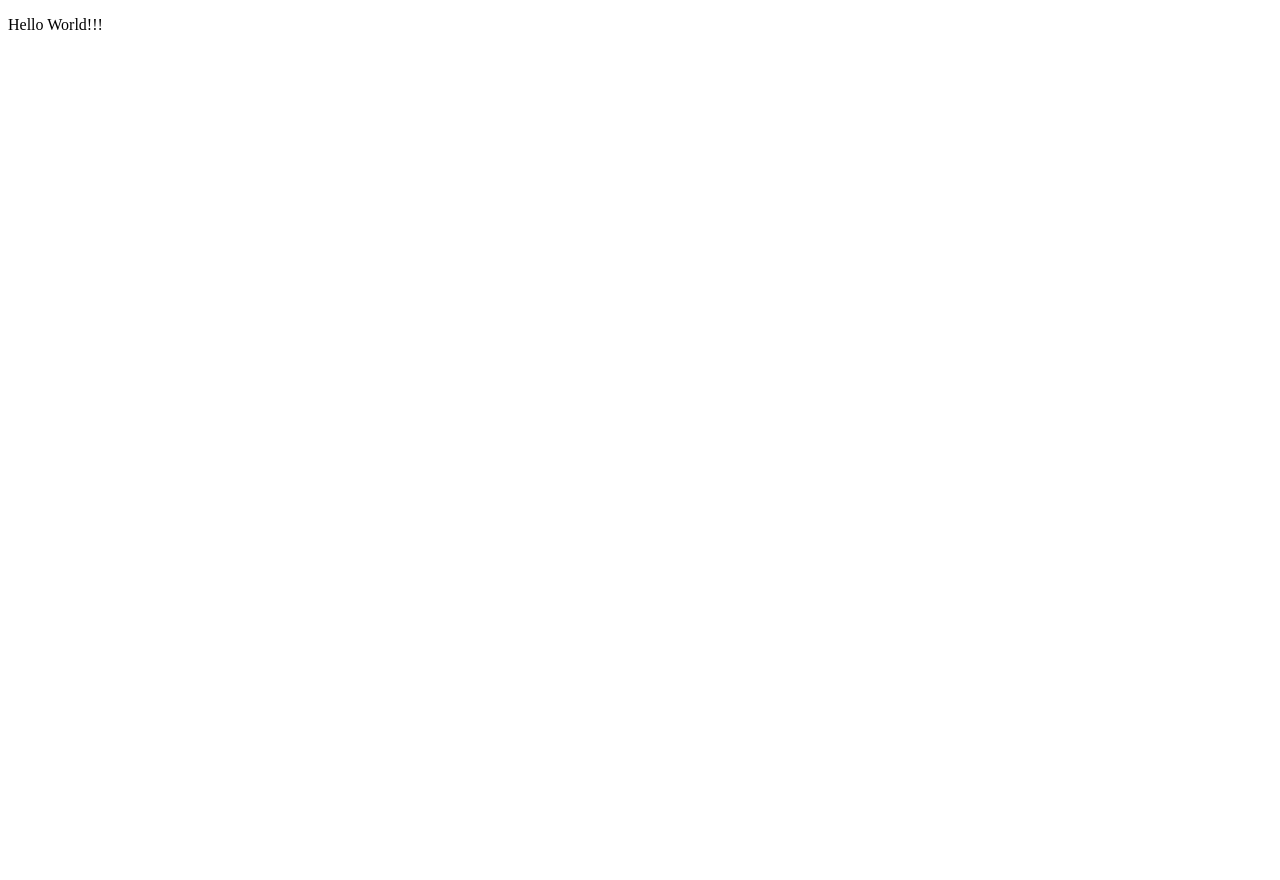
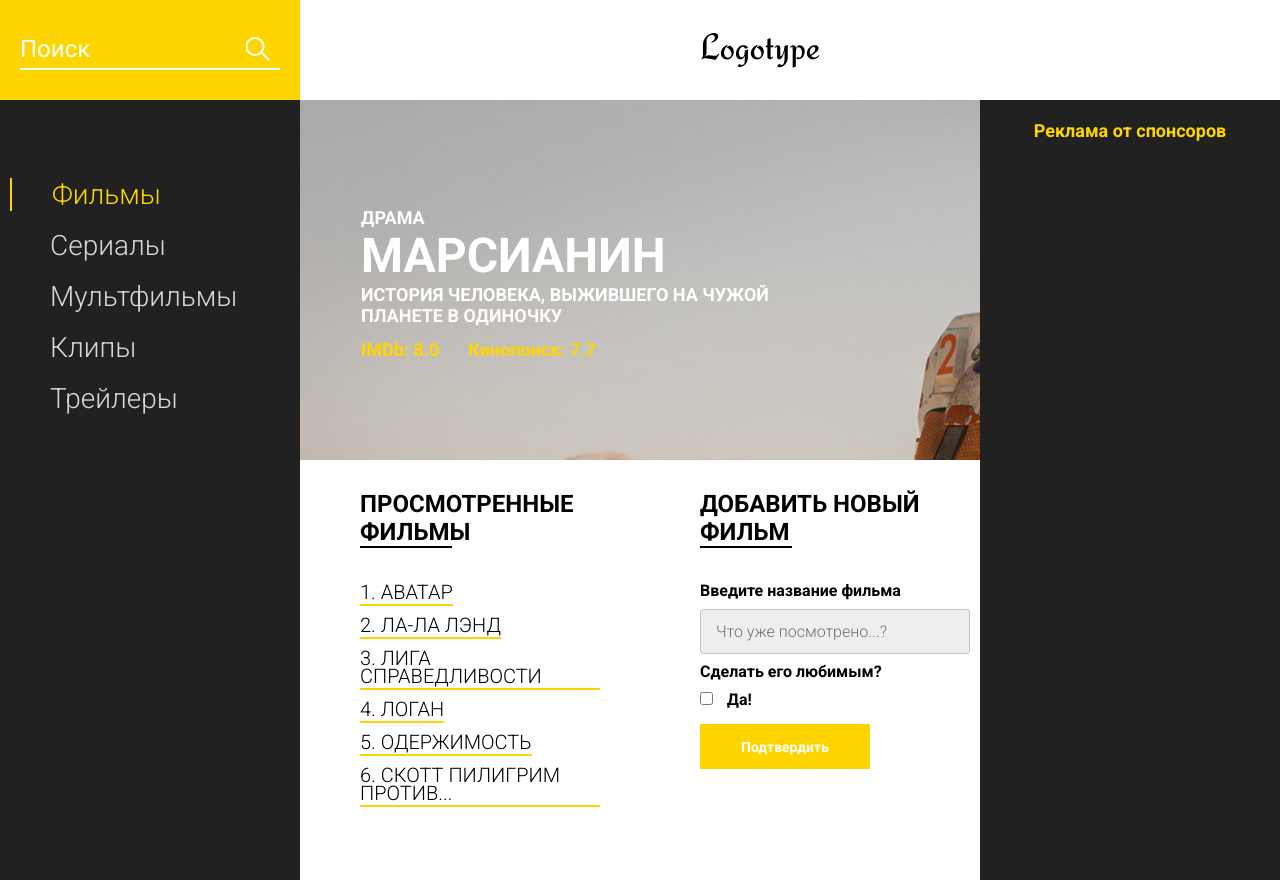
Before and after one commit to Artem-Perminov/neo_park, a website: page acacia/index.html in a window 1280 px wide. Before the commit the page ends 800 px from the top, so only its background shows below. Drawn offline with Linux system fonts and the light colour scheme.

Commit message:
feat: add_filmsPage

```diff
--- a/acacia/index.html
+++ b/acacia/index.html
@@ -2,10 +2,94 @@
 <html lang="en">
   <head>
     <meta charset="UTF-8" />
-    <title>Title</title>
+    <meta name="viewport" content="width=device-width, initial-scale=1.0" />
+    <title>Movie DB</title>
+    <link
+      href="https://fonts.googleapis.com/css?family=Roboto:300,400,700&display=swap&subset=cyrillic-ext"
+      rel="stylesheet"
+    />
+    <link rel="stylesheet" href="css/style.min.css" />
   </head>
   <body>
-    <p>Hello World!!!</p>
+    <header class="header">
+      <div class="header__search">
+        <form action="#">
+          <input type="text" placeholder="Поиск" />
+        </form>
+      </div>
+      <div class="header__logo">
+        <img src="icons/Logotype.svg" alt="logo" />
+      </div>
+    </header>
+    <main class="promo">
+      <div class="promo__menu">
+        <nav class="promo__menu-list">
+          <ul>
+            <li><a class="promo__menu-item promo__menu-item_active" href="#">Фильмы</a></li>
+            <li><a class="promo__menu-item" href="#">Сериалы</a></li>
+            <li><a class="promo__menu-item" href="#">Мультфильмы</a></li>
+            <li><a class="promo__menu-item" href="#">Клипы</a></li>
+            <li><a class="promo__menu-item" href="#">Трейлеры</a></li>
+          </ul>
+        </nav>
+      </div>
+      <div class="promo__content">
+        <div class="promo__bg">
+          <div class="promo__genre">КОМЕДИЯ</div>
+          <div class="promo__title">МАРСИАНИН</div>
+          <div class="promo__descr">ИСТОРИЯ ЧЕЛОВЕКА, ВЫЖИВШЕГО НА ЧУЖОЙ ПЛАНЕТЕ В ОДИНОЧКУ</div>
+          <div class="promo__ratings">
+            <span>IMDb: 8.0</span>
+            <span>Кинопоиск: 7.7</span>
+          </div>
+        </div>
+        <div class="promo__interactive">
+          <div>
+            <div class="promo__interactive-title">ПРОСМОТРЕННЫЕ ФИЛЬМЫ</div>
+            <ul class="promo__interactive-list">
+              <li class="promo__interactive-item">
+                ЛОГАН
+                <div class="delete"></div>
+              </li>
+              <li class="promo__interactive-item">
+                ЛИГА СПРАВЕДЛИВОСТИ
+                <div class="delete"></div>
+              </li>
+              <li class="promo__interactive-item">
+                ЛА-ЛА ЛЭНД
+                <div class="delete"></div>
+              </li>
+              <li class="promo__interactive-item">
+                ОДЕРЖИМОСТЬ
+                <div class="delete"></div>
+              </li>
+              <li class="promo__interactive-item">
+                СКОТТ ПИЛИГРИМ ПРОТИВ...
+                <div class="delete"></div>
+              </li>
+            </ul>
+          </div>
+          <div>
+            <form class="add">
+              <div class="promo__interactive-title">ДОБАВИТЬ НОВЫЙ ФИЛЬМ</div>
+              <span>Введите название фильма</span>
+              <input class="adding__input" type="text" placeholder="Что уже посмотрено...?" />
+              <span>Сделать его любимым?</span>
+              <input type="checkbox" />
+              <span class="yes">Да!</span>
+              <button>Подтвердить</button>
+            </form>
+          </div>
+        </div>
+      </div>
+      <div class="promo__adv">
+        <div class="promo__adv-title">Реклама от спонсоров</div>
+        <img src="img/content_1.jpg" alt="some picture" />
+        <img src="img/content_2.jpg" alt="some picture" />
+        <img src="img/content_3.png" alt="some picture" />
+      </div>
+    </main>
+
     <script src="js/index.js"></script>
   </body>
 </html>
--- a/acacia/js/index.js
+++ b/acacia/js/index.js
@@ -1,9 +1,47 @@
-// Взаимодействие с пользователем через стандартные способы в браузере
+const movieDB = {
+  movies: [
+    'Логан',
+    'Лига справедливости',
+    'Ла-ла лэнд',
+    'Одержимость',
+    'Скотт Пилигрим против...',
+    'Аватар',
+  ],
+};
+const films = movieDB.movies.sort();
 
-// alert('Hello!');
+const adv = document.querySelectorAll('[class="promo__adv"] img');
+const genre = document.querySelector('[class="promo__genre"]');
+const promoBg = document.querySelector('[class="promo__bg"]');
+const movies = document.querySelectorAll('[class="promo__interactive-item"]');
+const moviesList = document.querySelector('[class="promo__interactive-list"]');
 
-// const result = confirm('Are you happy?');
-// console.log(result);
+adv.forEach((el) => {
+  el.remove();
+});
 
-// const answer = prompt('How old are you?', '');
-// console.log(answer);
+genre.innerText = 'Драма';
+promoBg.style.background = `url('img/bg.jpg')`;
+movies.forEach((n) => n.remove());
+
+films.forEach((film, i) => {
+  const li = document.createElement('li');
+  li.classList.add('promo__interactive-item');
+  li.innerText = `${i + 1}. ${film}`;
+  moviesList.appendChild(li);
+});
+
+genre.addEventListener('mouseover', (e) => {
+  e.preventDefault();
+  const color = genre.style.color;
+  switch (color) {
+    case '':
+      genre.style.color = 'red';
+      break;
+    case 'red':
+      genre.style.color = 'white';
+      break;
+    default:
+      genre.style.color = 'red';
+  }
+});
--- /dev/null
+++ b/acacia/sass/styly.scss
@@ -0,0 +1,261 @@
+* {
+  box-sizing: border-box;
+  margin: 0;
+  padding: 0;
+  font-family: 'Roboto', sans-serif;
+}
+
+.header {
+  display: flex;
+  height: 100px;
+  &__search {
+    display: flex;
+    justify-content: center;
+    align-items: center;
+    height: 100%;
+    width: 300px;
+    background: #ffd500;
+    form {
+      position: relative;
+      width: 260px;
+      height: 30px;
+      input {
+        width: 100%;
+        border: none;
+        border-bottom: 2px solid #fff;
+        background-color: transparent;
+        color: #fff;
+        font-size: 24px;
+        line-height: 28px;
+        padding-bottom: 5px;
+        outline: none;
+        &::placeholder {
+          color: #fff;
+        }
+      }
+      &:after {
+        content: '';
+        display: block;
+        position: absolute;
+        top: 2px;
+        right: 10px;
+        background: url('../icons/search.svg') center (center / cover) no-repeat;
+        width: 24px;
+        height: 24px;
+      }
+    }
+  }
+  &__logo {
+    display: flex;
+    justify-content: center;
+    align-items: center;
+    height: 100%;
+    width: calc(100% - 360px);
+  }
+}
+.promo {
+  height: 780px;
+  display: flex;
+  &__menu {
+    width: 300px;
+    height: 100%;
+    background: #212121;
+    padding: 60px 0 0 10px;
+    &-item {
+      display: block;
+      font-size: 28px;
+      line-height: 33px;
+      color: #d6d9dc;
+      text-decoration: none;
+      font-weight: 300;
+      padding-left: 40px;
+      margin-top: 18px;
+      &:hover {
+        color: #ffd500;
+      }
+      &_active {
+        border-left: 2px solid #ffd500;
+        color: #ffd500;
+      }
+    }
+  }
+  &__content {
+    width: calc(100% - 600px);
+  }
+  &__bg {
+    height: 360px;
+    background: url('../img/mars.webp') no-repeat top;
+    padding: 107px 0 0 61px;
+  }
+  &__genre {
+    font-weight: bold;
+    font-size: 18px;
+    line-height: 21px;
+    color: #ffffff;
+    text-transform: uppercase;
+  }
+  &__title {
+    font-weight: bold;
+    font-size: 48px;
+    line-height: 56px;
+    color: #ffffff;
+    text-transform: uppercase;
+  }
+  &__descr {
+    width: 481px;
+    font-weight: bold;
+    font-size: 18px;
+    line-height: 21px;
+    color: #ffffff;
+    text-transform: uppercase;
+  }
+  &__ratings {
+    margin-top: 13px;
+    span {
+      font-weight: bold;
+      font-size: 18px;
+      line-height: 21px;
+      color: #ffd500;
+      margin-right: 25px;
+    }
+  }
+  &__interactive {
+    display: flex;
+    & > div {
+      width: 50%;
+      padding: 30px 0 0 60px;
+    }
+    &-title {
+      display: inline-block;
+      font-weight: bold;
+      font-size: 24px;
+      line-height: 28px;
+      color: #000000;
+      &:after {
+        content: '';
+        display: block;
+        width: 33%;
+        height: 2px;
+        background-color: #000;
+      }
+    }
+    &-list {
+      list-style-type: none;
+      margin-top: 35px;
+      display: flex;
+      flex-direction: column;
+      align-items: flex-start;
+    }
+    &-item {
+      display: inline-block;
+      position: relative;
+      font-weight: 300;
+      font-size: 20px;
+      line-height: 18px;
+      color: #000000;
+      margin-bottom: 15px;
+      padding-right: 40px;
+      text-transform: uppercase;
+      span {
+        display: block;
+        position: absolute;
+        left: -30px;
+        top: 50%;
+        transform: translateY(-50%);
+        width: 20px;
+        height: 20px;
+        background: url('../icons/Star.svg') center (center / cover) no-repeat;
+      }
+      &:before {
+        content: '';
+        position: absolute;
+        bottom: -5px;
+        display: block;
+        width: calc(100% - 40px);
+        height: 2px;
+        background-color: #ffd500;
+      }
+      &:hover {
+        .delete {
+          content: '';
+          display: block;
+          position: absolute;
+          right: 0;
+          top: 50%;
+          transform: translateY(-50%);
+          width: 20px;
+          height: 20px;
+          background: url('../icons/trash.png') center (center / cover) no-repeat;
+          cursor: pointer;
+        }
+      }
+    }
+    .add {
+      .promo__interactive-title {
+        margin-bottom: 25px;
+      }
+      span {
+        display: block;
+        margin: 10px 0;
+        font-weight: bold;
+        font-size: 16px;
+        line-height: 16px;
+        color: #000000;
+      }
+      .yes {
+        display: inline;
+        margin-left: 10px;
+      }
+      input[type='text'] {
+        width: 270px;
+        height: 45px;
+        line-height: 50px;
+        font-size: 16px;
+        background: rgba(196, 196, 196, 0.29);
+        border: 1px solid rgba(0, 0, 0, 0.19);
+        padding: 0 15px;
+        outline: none;
+        border-radius: 4px;
+        &::placeholder {
+          font-weight: 300;
+          font-size: 16px;
+          color: rgba(0, 0, 0, 0.53);
+        }
+      }
+      button {
+        display: block;
+        margin-top: 15px;
+        width: 170px;
+        height: 45px;
+        background: #ffd500;
+        font-weight: bold;
+        font-size: 14px;
+        line-height: 14px;
+        color: #ffffff;
+        border: none;
+        outline: none;
+        cursor: pointer;
+        &:active {
+          transform: scale(0.95);
+        }
+      }
+    }
+  }
+  &__adv {
+    background: #212121;
+    width: 300px;
+    height: 100%;
+    &-title {
+      font-weight: bold;
+      font-size: 18px;
+      line-height: 21px;
+      color: #ffd500;
+      margin: 20px 0;
+      text-align: center;
+    }
+    img {
+      width: 100%;
+      margin-bottom: 10px;
+    }
+  }
+}
```
Also changed, not shown: acacia/css/style.min.css (added), acacia/icons/Logotype.svg (added), acacia/icons/Star.svg (added), acacia/icons/search.svg (added), acacia/icons/trash.png (added), acacia/img/bg.jpg (added), acacia/img/content_1.jpg (added), acacia/img/content_2.jpg (added), acacia/img/content_3.png (added), acacia/img/mars.webp (added), acacia/sass/styly.css (added), 2 other files.
